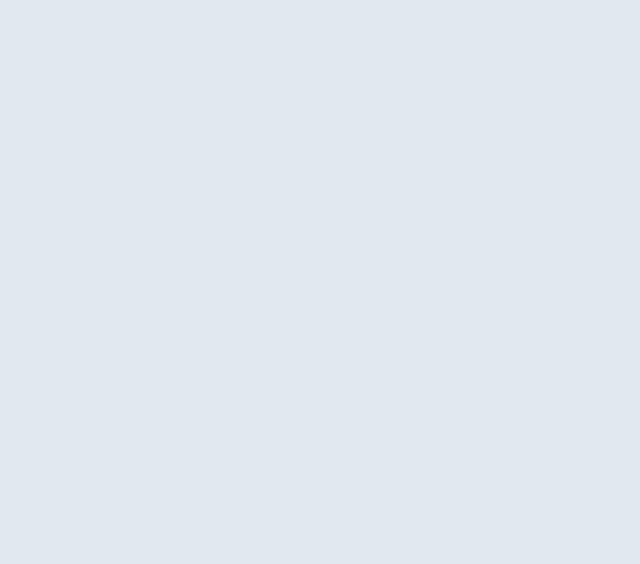
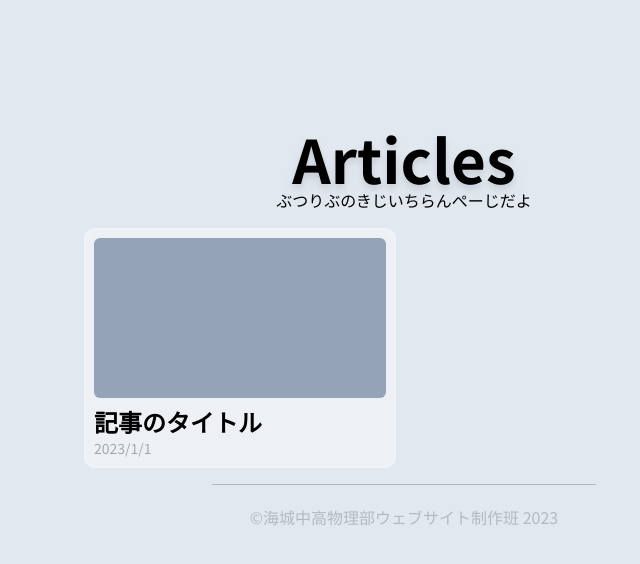
Before and after one commit to Kph-Lab/KPCNewWebsite, a Nuxt app: page /articles in a window 1280 px wide. Before the commit this address had no page. Shown: the top 564 px of the page, without its empty margins (236-876 px from the left). Built offline with nearby package versions, Linux system fonts and the light colour scheme; a web font is replaced by a local one.

Commit message:
add articles page & add achivements page

```diff
--- a/components/Footer.vue
+++ b/components/Footer.vue
@@ -1,5 +1,5 @@
 <template>
-  <div class="max-w-sm border-t-[1px] border-black/20 py-5 mx-auto">
+  <div class="max-w-sm border-t-[1px] border-black/20 py-5 mx-auto mt-4">
     <p class="text-center text-black/20">©︎海城中高物理部ウェブサイト制作班 2023</p>
   </div>
 </template>
--- a/components/index/achivements.vue
+++ b/components/index/achivements.vue
@@ -8,7 +8,7 @@
         class="p-3 my-4 hover:p-2.5 text-sm transition-all duration-150 bg-white hover:bg-white/40 hover:border-2 hover:border-white/20 backdrop-blur-md rounded-full flex flex-row items-baseline gap-2 float-left"
         to="/achivements"
       >
-        <p>受賞一覧を見る</p>
+        <p>実績一覧を見る</p>
         <i class="fa-solid fa-angle-right"></i>
       </NuxtLink>
     </div>
--- /dev/null
+++ b/pages/achivements.vue
@@ -0,0 +1,16 @@
+<template>
+  <div class="max-w-2xl mx-auto px-4">
+    <h1 class="text-6xl font-bold text-center mt-32 drop-shadow-lg">Achivements</h1>
+    <p class="text-center">ぶつりぶのさくひんしょうかいぺーじだよ</p>
+    <div class="grid grid-cols-1 gap-4 mt-4">
+      <div class="p-4 bg-white/40 border-2 border-white/20 rounded-2xl flex flex-row items-center gap-2">
+        <i class="fa-solid fa-trophy text-4xl"></i>
+        <div>
+          <h1 class="font-bold text-2xl">なんかの大会</h1>
+          <p class="text-black/60 text-[12px]">受賞者A・受賞者B</p>
+        </div>
+      </div>
+    </div>
+  </div>
+  <Footer/>
+</template>
--- /dev/null
+++ b/pages/articles.vue
@@ -0,0 +1,16 @@
+<template>
+  <div class="max-w-2xl mx-auto px-4">
+    <h1 class="text-6xl font-bold text-center mt-32 drop-shadow-lg">Articles</h1>
+    <p class="text-center">ぶつりぶのきじいちらんぺーじだよ</p>
+    <div class="grid grid-cols-1 sm:grid-cols-2 gap-4 mt-4">
+      <div class="bg-white/40 border-white/20 border-2 p-2 rounded-xl flex flex-col gap-2">
+        <div class="bg-slate-400 basis-40 rounded-md"/>
+        <div class="align-bottom">
+          <h2 class="text-2xl font-bold">記事のタイトル</h2>
+          <p class="text-sm text-black/30 float-left">2023/1/1</p>
+        </div>
+      </div>
+    </div>
+  </div>
+  <Footer/>
+</template>
```
